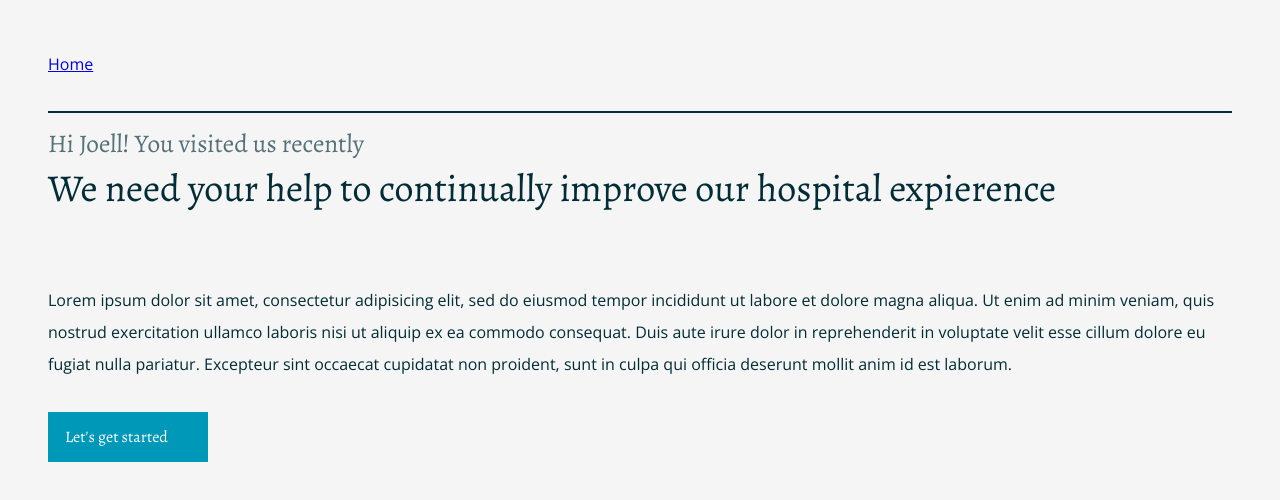
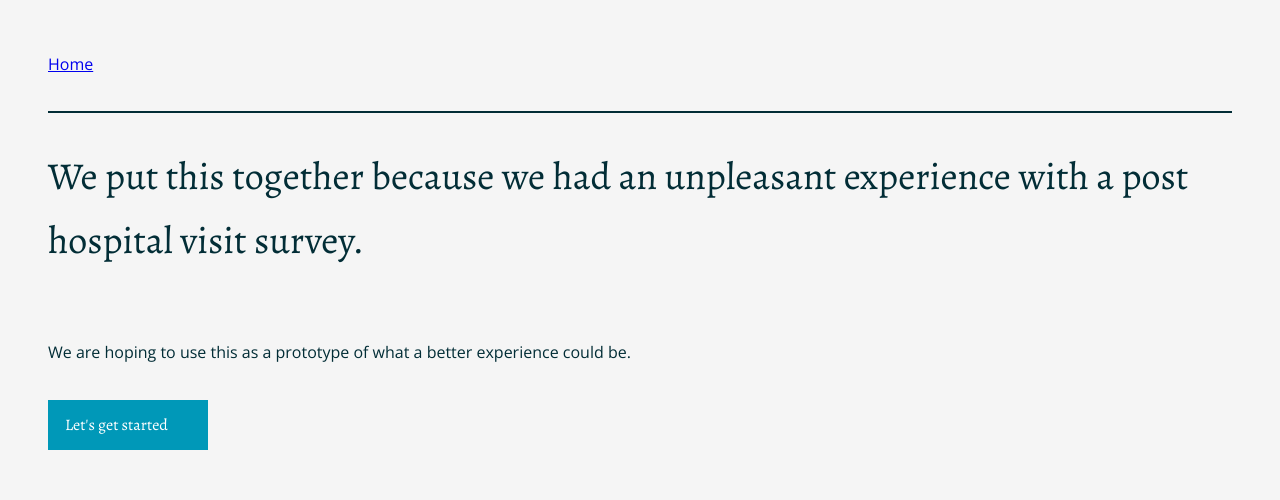
Before and after one commit to MobilityLabs/hospital-survey, a React app: page / in a window 1280 px wide. Shown: the top 500 px of the page. Built offline with nearby package versions, Linux system fonts and the light colour scheme; the HTML template or start-up script is replaced by a standard one.

Commit message:
Update home

```diff
--- a/src/Home.js
+++ b/src/Home.js
@@ -6,10 +6,9 @@ export default class Home extends Component {
     return (
       <div>
         <h1>
-          <small>Hi Joell! You visited us recently</small>
-          We need your help to continually improve our hospital expierence
+          We put this together because we had an unpleasant experience with a post hospital visit survey.
         </h1>
-        <p>Lorem ipsum dolor sit amet, consectetur adipisicing elit, sed do eiusmod tempor incididunt ut labore et dolore magna aliqua. Ut enim ad minim veniam, quis nostrud exercitation ullamco laboris nisi ut aliquip ex ea commodo consequat. Duis aute irure dolor in reprehenderit in voluptate velit esse cillum dolore eu fugiat nulla pariatur. Excepteur sint occaecat cupidatat non proident, sunt in culpa qui officia deserunt mollit anim id est laborum.</p>
+        <p>We are hoping to use this as a prototype of what a better experience could be.</p>
         <Link to="/steps/1" className="button">Let's get started</Link>
       </div>
     );
```
